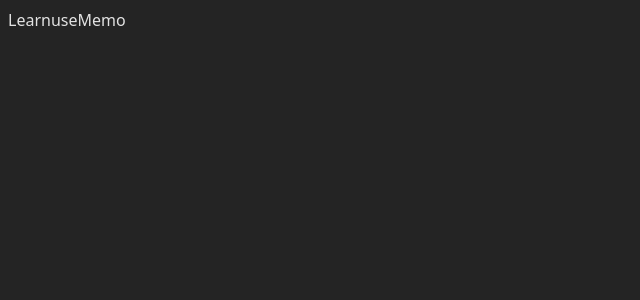
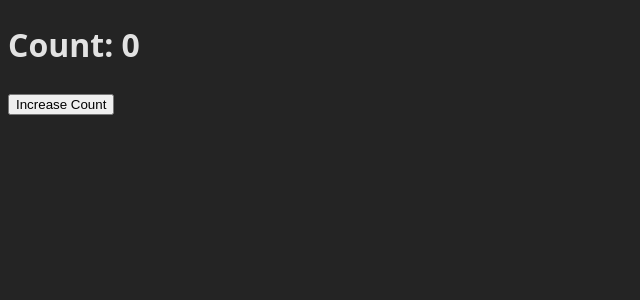
Before and after one commit to asileayuba/stock-prediction-portal, a React (Vite) app in the folder react/my-react-project/: page / in a window 1280 px wide. Shown: the top 300 px of the page, without its empty margins (0-640 px from the left). Built offline with nearby package versions, Linux system fonts and the light colour scheme.

Commit message:
React: Learn useMemo Hook

```diff
--- a/react/my-react-project/src/components/LearnUseMemo.jsx
+++ b/react/my-react-project/src/components/LearnUseMemo.jsx
@@ -1,9 +1,16 @@
-import React, { useState } from 'react'
+import { useState } from 'react'
 
 const LearnuseMemo = () => {
     const [count, setCount] = useState(0)
+
+    const increaseCount = () =>{
+        setCount(count + 1)
+    }
   return (
-    <div>LearnuseMemo</div>
+    <>
+        <h1>Count: {count}</h1>
+        <button onClick={increaseCount}>Increase Count</button>
+    </>
   )
 }
 
```
